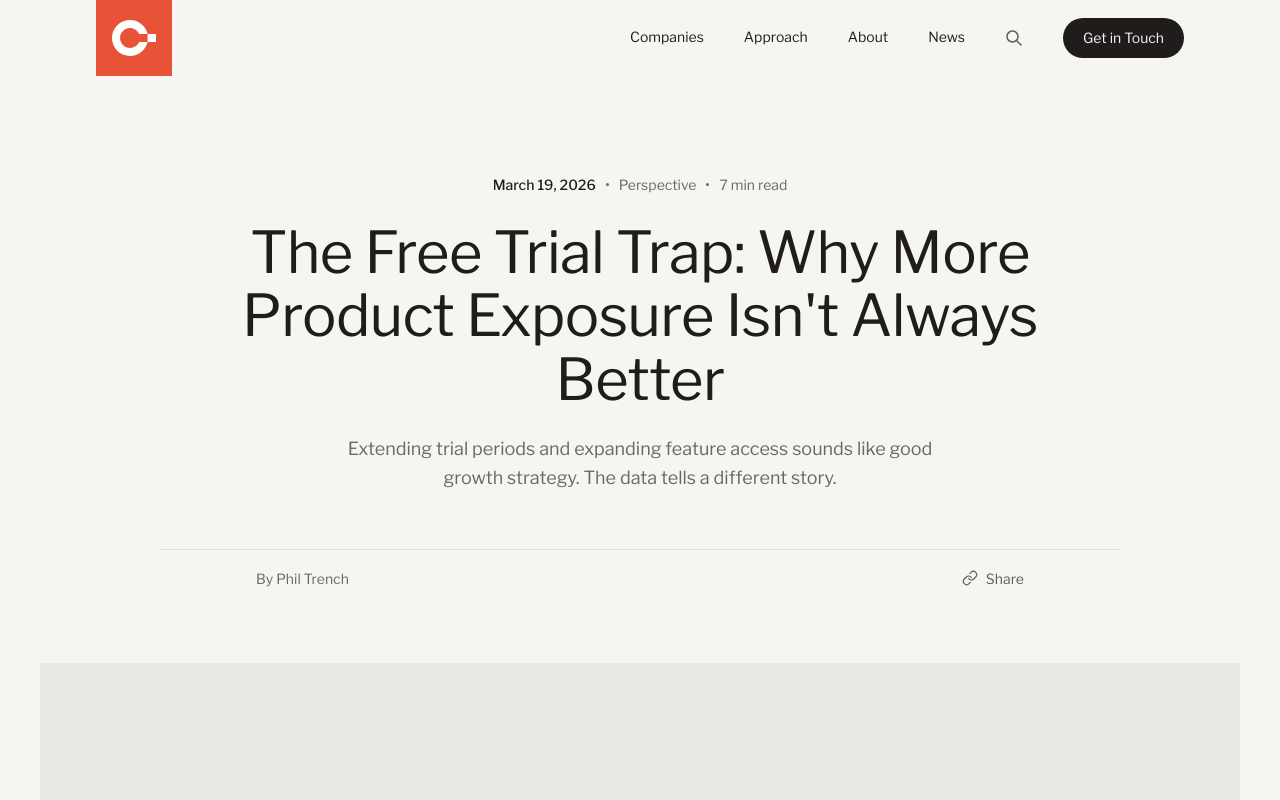
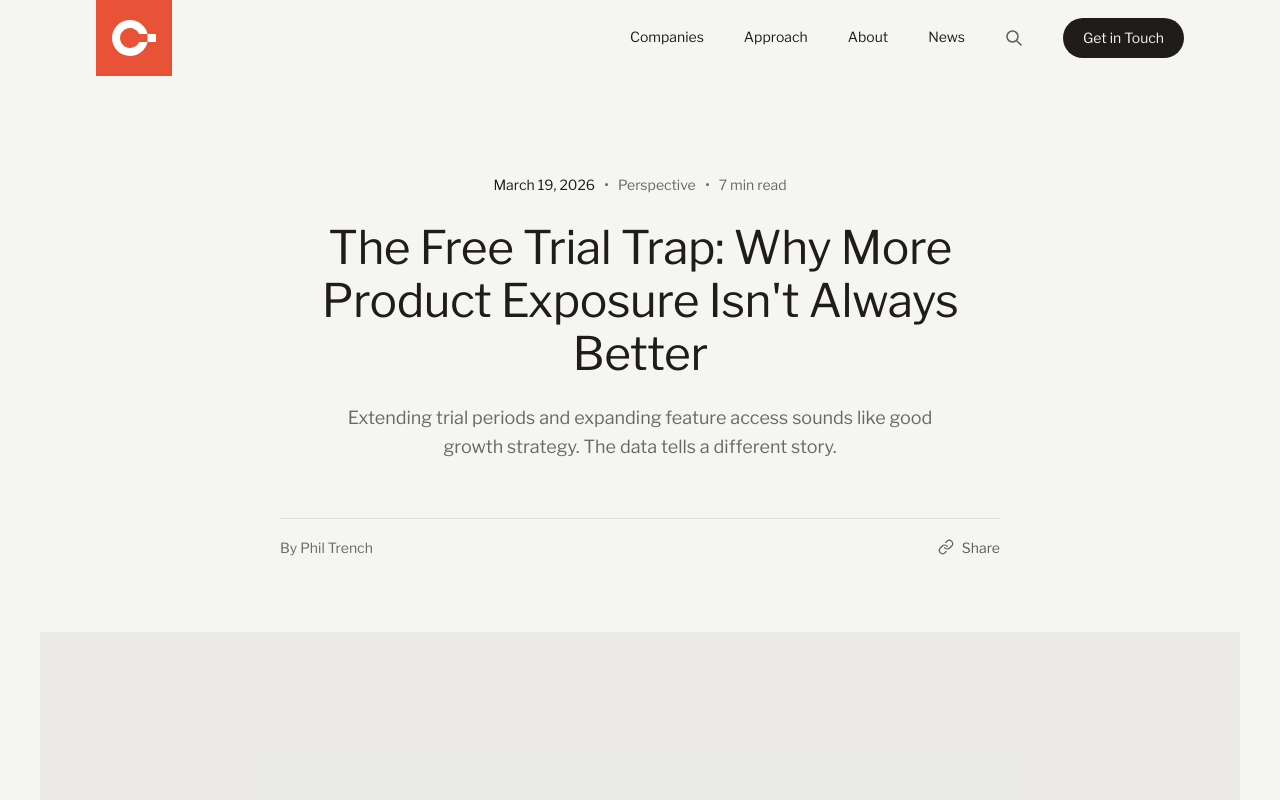
Before and after one commit to tsuishelley/curious-site, a Next.js app: page /news/free-trial-trap in a window 1280 px wide. Shown: the top 800 px of the page. Built offline with nearby package versions, Linux system fonts and the light colour scheme.

Commit message:
Tighten post title/body/separator widths, unbold date, red All articles link

```diff
--- a/app/globals.css
+++ b/app/globals.css
@@ -1541,7 +1541,7 @@ h1 { text-align: left; }
 
 .post-date {
   font-size: 14px;
-  font-weight: 500;
+  font-weight: 400;
   color: var(--dark);
 }
 
@@ -1561,13 +1561,14 @@ h1 { text-align: left; }
 }
 
 .post-title {
-  font-size: clamp(36px, 4.5vw, 64px);
+  font-size: clamp(32px, 3.6vw, 52px);
   font-weight: 400;
   text-align: center;
-  line-height: 1.1;
+  line-height: 1.15;
   color: var(--dark);
   letter-spacing: -0.01em;
-  margin-bottom: 24px;
+  margin: 0 auto 24px;
+  max-width: 720px;
 }
 
 .post-subtitle {
@@ -1582,9 +1583,9 @@ h1 { text-align: left; }
   display: flex;
   align-items: center;
   justify-content: space-between;
-  max-width: 960px;
+  max-width: 720px;
   margin: 0 auto;
-  padding: 20px var(--h-pad);
+  padding: 20px 0;
   border-top: 1px solid rgba(49, 43, 43, 0.1);
 }
 
@@ -1625,7 +1626,7 @@ h1 { text-align: left; }
 }
 
 .post-body {
-  max-width: 760px;
+  max-width: 720px;
   margin: 0 auto;
   padding: 0 var(--h-pad) 120px;
 }
@@ -1739,10 +1740,12 @@ h1 { text-align: left; }
 .post-related-back {
   margin-top: 64px;
   font-size: 14px;
-  color: var(--dark-70);
-}
-
-.post-related-back a:hover { color: var(--dark); }
+  color: var(--red);
+  opacity: 1;
+}
+
+.post-related-back a { color: var(--red); }
+.post-related-back a:hover { opacity: 0.75; }
 
 /* ── STACKING IMAGES ── */
 .stack-scroll-outer {
```
